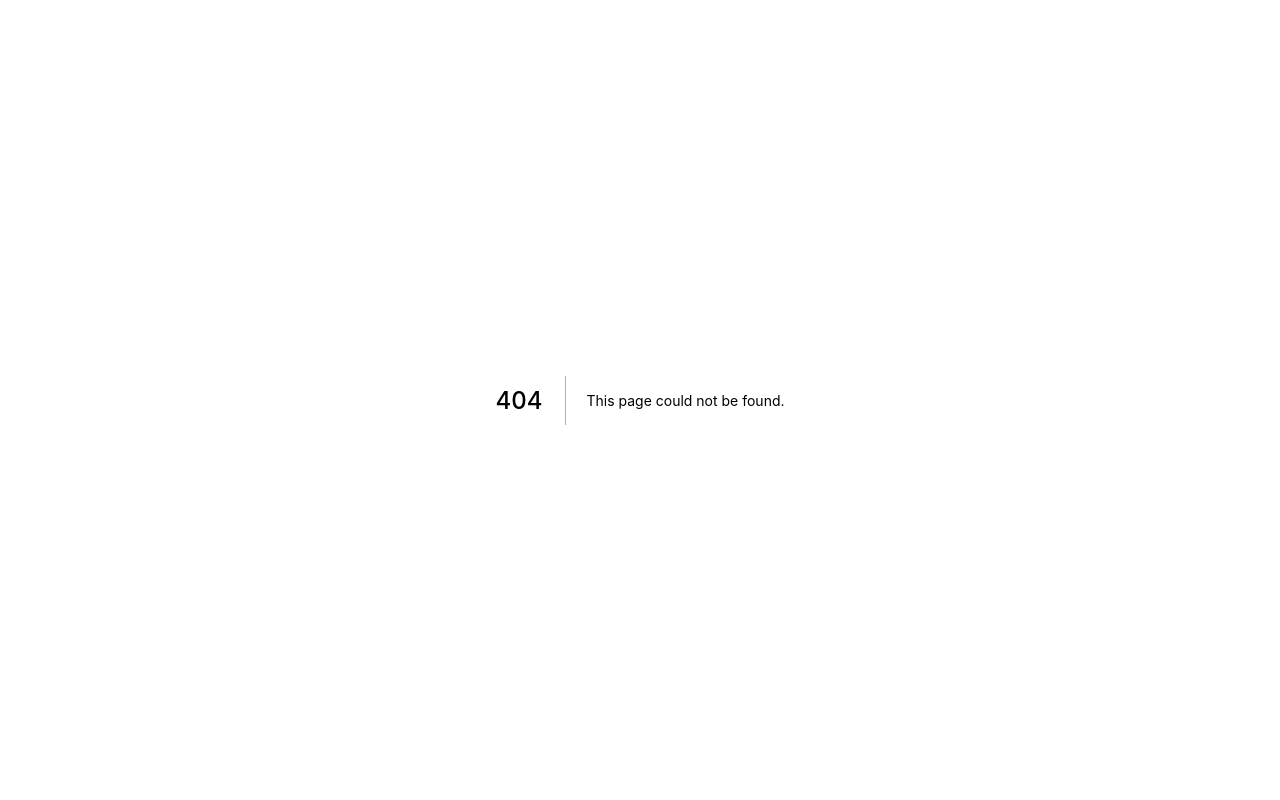
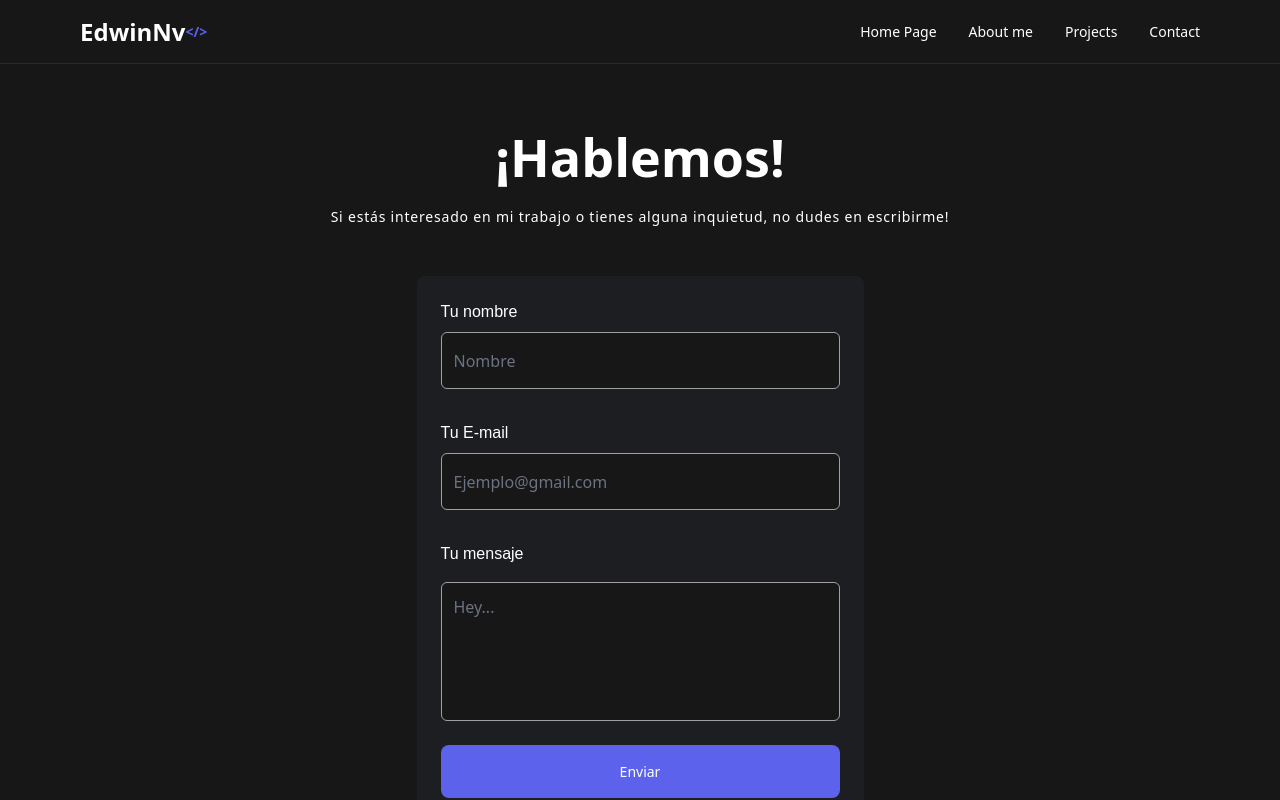
Before and after one commit to edwinnv/my-portfolio, a Next.js app: page /contact in a window 1280 px wide. Before the commit this address had no page. Shown: the top 800 px of the page. Built offline with nearby package versions, Linux system fonts and the light colour scheme; what tailwind-hamburgers would draw is missing.

Commit message:
page contact

```diff
--- a/components/AboutMe.js
+++ b/components/AboutMe.js
@@ -6,7 +6,7 @@ import arrow from '../public/images/icons/arrow-right.png';
 
 const AboutMe = () => {
   return (
-    <div className="w-full flex  justify-center mb-[128px] -tablet:mb-[48px]">
+    <div className="w-full flex  justify-center mb-[128px] -tablet:mb-[48px] pt-12">
       <div className="flex w-1/2 -tablet:flex-col  mx-20 -tablet:w-full -tablet:mx-0 bg-border-portofolio rounded-md p-4">
         <div className="m-3 flex h-72 w-72 -tablet:w-full -tablet:h-full -tablet:m-0">
           <img src={'images/edw.jpg'} alt={'me'} className="rounded" />
--- a/components/Banner.js
+++ b/components/Banner.js
@@ -1,12 +1,11 @@
-import Link from 'next/link';
 import React from 'react';
 import Wave from 'react-wavify';
 
 const Banner = () => {
   return (
-    <div className="h-[532px] flex  text-white items-center justify-center flex-col mb- -tablet:mb-20 z-10">
+    <div className="h-[532px] flex  text-white items-center justify-center flex-col mb- -tablet:mb-20 z-10 pt-32">
       <div className="flex w-full justify-center items-center text-center">
-        <div className="h1 font-sans w-full ">
+        <div className="h1 font-sans w-full px-9">
           I{`'`}m{' '}
           <span className="  w-full text-purple-portofolio h1">
             {' '}
--- a/components/Header.js
+++ b/components/Header.js
@@ -22,7 +22,7 @@ const Header = () => {
 
   return (
     <>
-      <header className=" flex flex-col w-full bg-primary-portofolio h-16  ">
+      <header className=" flex flex-col w-full bg-primary-portofolio h-16 fixed z-10  ">
         <nav className="flex flex-col w-full h-full  border-b border-b-border-portofolio">
           <div className="flex flex-wrap items-center justify-between h-full px-20 -tablet:px-5">
             <Link href="/">
@@ -63,11 +63,8 @@ const Header = () => {
                   </Link>
                 </li>
                 <li>
-                  <Link href="#">
-                    <span
-                      href="#"
-                      className=" hover:bg-gray-50 border-b  cursor-pointer border-gray-100 md:hover:bg-transparent md:border-0 block pl-3 pr-4 py-2 md:text-white md:p-0 hover:text-purple-portofolio"
-                    >
+                  <Link href="/contact">
+                    <span className=" hover:bg-gray-50 border-b  cursor-pointer border-gray-100 md:hover:bg-transparent md:border-0 block pl-3 pr-4 py-2 md:text-white md:p-0 hover:text-purple-portofolio">
                       Contact
                     </span>
                   </Link>
--- a/pages/about.js
+++ b/pages/about.js
@@ -128,29 +128,30 @@ function About() {
       <header>
         <title>About Me</title>
       </header>
-      <div className="h-full flex flex-col items-center ">
-        <div className=" m-3 flex  ">
+      <div className=" w-full h-full flex flex-col items-center pt-20 ">
+        <div className="flex -tablet:flex-col items-center">
+          <div className=" w-1/2 m-3 flex mx-20 items-center justify-center">
             <Image
               src={profile}
               alt={'me'}
               className="rounded"
-            width={400}
-            height={600}
+              height={500}
+              width={350}
             />
           </div>
-        <div className="ml-2 mt-2 flex flex-col">
+          <div className="  w-1/2 -tablet:w-full mt-2 flex px-8 flex-col ">
             <span className="h3 text-white ">Edwin Nuñez</span>
             <span className="text-white font-light mt-4">
               <span className="flex mb-5">
-              Edwin is a front-end developer who builds web apps with React and
-              frameworks like NextJS, as well as state management tools like
-              Redux. He has a wide range of skills, including building user
-              interfaces. He also keeps improving his basic skills on Ruby on
-              Rails.
+                Edwin is a front-end developer who builds web apps with React
+                and frameworks like NextJS, as well as state management tools
+                like Redux. He has a wide range of skills, including building
+                user interfaces. He also keeps improving his basic skills on
+                Ruby on Rails.
               </span>
-            In his leisure time, he enjoys playing video games and attending dev
-            classes. He enjoys studying new technology and figuring out how to
-            apply them in real-world tasks.
+              In his leisure time, he enjoys playing video games and attending
+              dev classes. He enjoys studying new technology and figuring out
+              how to apply them in real-world tasks.
               <a
                 className="flex mt-4 underline text-purple-portofolio "
                 href="mailto:edwinjunior2000@outlook.com"
@@ -159,7 +160,9 @@ function About() {
               </a>
             </span>
           </div>
-        <div className="h4 text-white w-full text-center my-5">
+        </div>
+
+        <div className="h4 text-white w-full text-center my-5 pt-20 ">
           My top skills
         </div>
         <div className=" grid grid-cols-4 -tablet:grid-cols-2  w-1/2 -tablet:w-full justify-center items-center">
--- /dev/null
+++ b/pages/contact.js
@@ -0,0 +1,46 @@
+import React from 'react';
+import Layout from '../components/Layout';
+
+const Contact = () => {
+  return (
+    <Layout>
+      <div className="flex w-full h-full pt-32">
+        <div className="flex flex-col items-center justify-center w-full">
+          <span className="text-white  h1">¡Hablemos!</span>
+          <span className="text-white pt-5 text-center body-14-regular">
+            Si estás interesado en mi trabajo o tienes alguna inquietud, no
+            dudes en escribirme!
+          </span>
+          <form className="flex flex-col h-[546px] bg-fill-portofolio -tablet:w-[328px]  w-[447px] rounded-lg mt-12 px-6 pt-6">
+            <span className="text-white font-dmsans spacin body-1">
+              Tu nombre
+            </span>
+            <input
+              className="rounded-md bg-primary-portofolio border-1 border-gray-form h-[60px] p-3 mt-2"
+              placeholder="Nombre"
+            />
+            <span className="text-white font-dmsans spacin body-1 pt-8">
+              Tu E-mail
+            </span>
+            <input
+              className="rounded-md bg-primary-portofolio border-1 border-gray-form h-[60px] p-3 mt-2"
+              placeholder="Ejemplo@gmail.com"
+            />
+            <span className="text-white font-dmsans spacin body-1 pt-8">
+              Tu mensaje
+            </span>
+            <textarea
+              className="rounded-md bg-primary-portofolio border-1 border-gray-form h-[150px] p-3 mt-4"
+              placeholder="Hey..."
+            />
+            <button type="submit" className="btn btn-primary h-[58px] my-6">
+              Enviar
+            </button>
+          </form>
+        </div>
+      </div>
+    </Layout>
+  );
+};
+
+export default Contact;
--- a/pages/index.js
+++ b/pages/index.js
@@ -13,7 +13,7 @@ export default function Home() {
       </Head>
       <Layout>
         <Banner />
-        <div className="px-20 -tablet:px-5">
+        <div className="px-20 -tablet:px-5 ">
           <AboutMe />
           <Projects />
         </div>
--- a/styles/globals.css
+++ b/styles/globals.css
@@ -11,6 +11,20 @@ body {
   padding: 0;
   margin: 0;
   /* font-family: 'Poppins', sans-serif; */
+}
+
+
+body::-webkit-scrollbar {
+  width: 1em;
+}
+
+body::-webkit-scrollbar-track {
+  box-shadow: inset 0 0 6px rgba(0, 0, 0, 0.3);
+}
+
+body::-webkit-scrollbar-thumb {
+  background-color: darkgrey;
+  outline: 1px solid slategrey;
 }
 
 a {
--- a/tailwind.config.js
+++ b/tailwind.config.js
@@ -77,6 +77,7 @@ module.exports = {
         'purple-portofolio': '#5C62EC',
         'purple-2-portofolio': '#3C40AE',
         'gray-portofolio': '#26292D',
+        'gray-form': '#A0A0A1',
         'acento-portofolio': '#85BFD1',
       },
       screens: {
```
Lines whose indentation alone changed are shown as unchanged.
